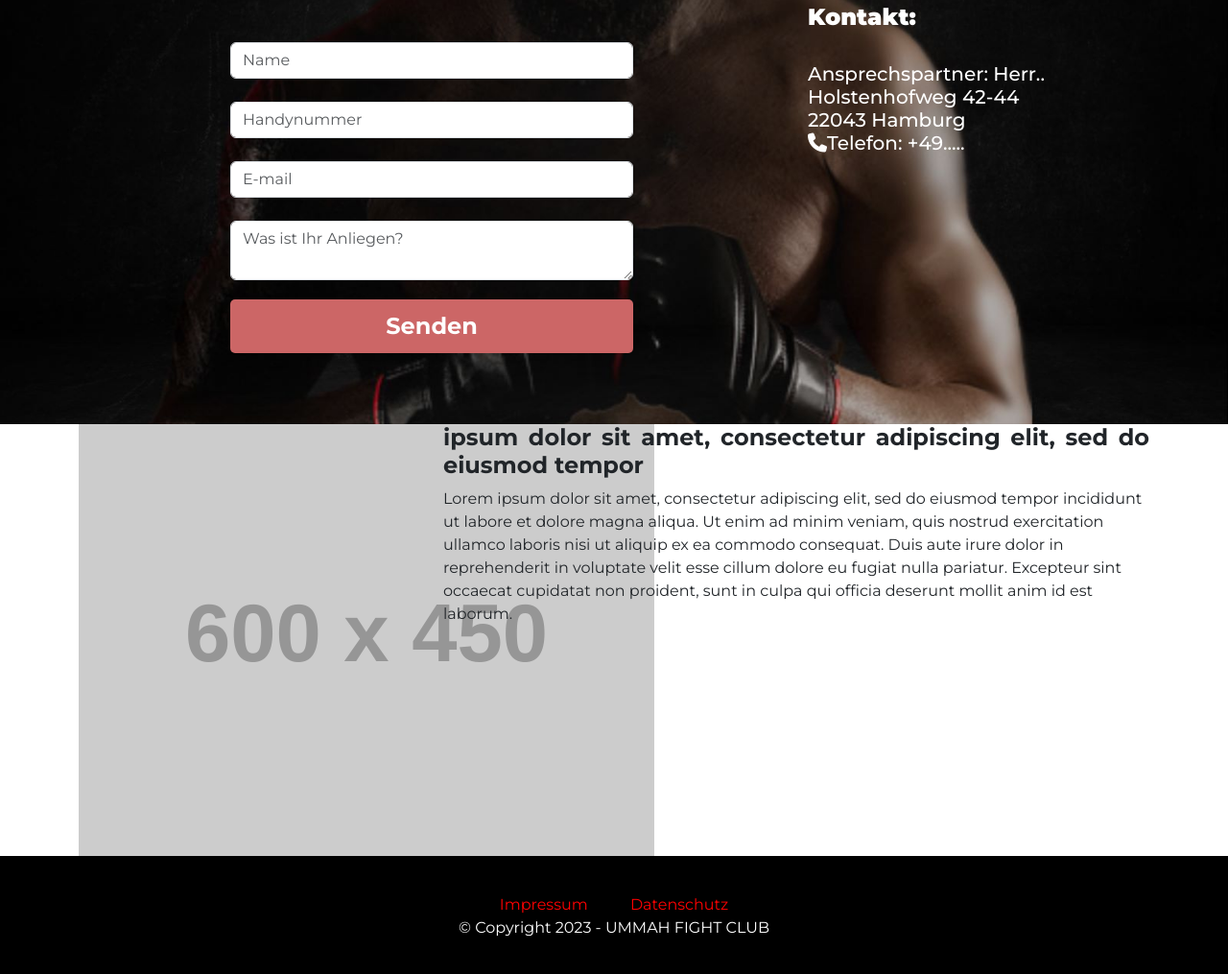
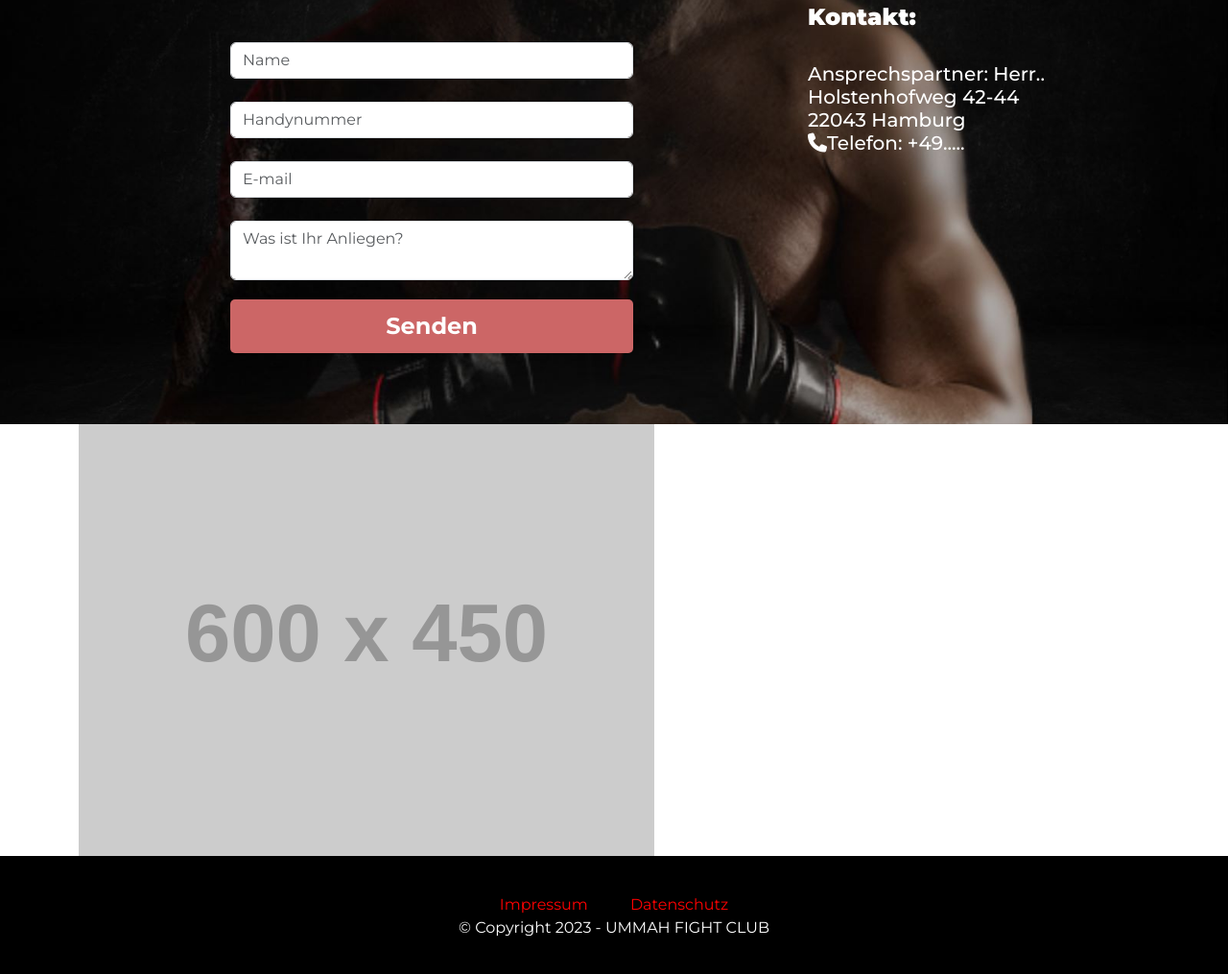
Before and after one commit to FaiJam1993/CV, a plain HTML site: page UMMAH FIGHT CLUB/index.html in a window 1280 px wide. Shown: the part 5232-6247 px from the top of the page at 96% size. Drawn offline with Linux system fonts and the light colour scheme; placeholder pictures from the web are drawn by us.

Commit message:
Update index.html

```diff
--- a/UMMAH FIGHT CLUB/index.html
+++ b/UMMAH FIGHT CLUB/index.html
@@ -294,38 +294,15 @@
   <section id="location">
     <div class="container">
       <div class="row">
-
-        <div class="col-md-4">
-
-
+        <div class="col-sm-12 col-md-6 col-lg-4">
           <a id="bild" onClick="block()">
             <img src="http://via.placeholder.com/600x450">
           </a>
-
           <iframe style="display:none;" id='karte' width="600" height="450" allowfullscreen="" loading="lazy"
             referrerpolicy="no-referrer-when-downgrade" style="border:0"> </iframe>
-
-
-
-        </div>
-        <div class="col-md">
-          <h3 class="center">ipsum dolor sit amet, consectetur adipiscing elit, sed do eiusmod tempor</h3>
-          Lorem ipsum dolor sit amet, consectetur adipiscing elit, sed do eiusmod tempor incididunt ut labore et dolore
-          magna aliqua. Ut enim ad minim veniam, quis nostrud exercitation ullamco laboris nisi ut aliquip ex ea commodo
-          consequat. Duis aute irure dolor in reprehenderit in voluptate velit esse cillum dolore eu fugiat nulla
-          pariatur. Excepteur
-          sint occaecat cupidatat non proident, sunt in culpa qui officia deserunt mollit anim id est laborum.
         </div>
       </div>
-
-
-
     </div>
-
-    </div>
-
-
-
   </section>
 
   <!-- Footer -->
```
